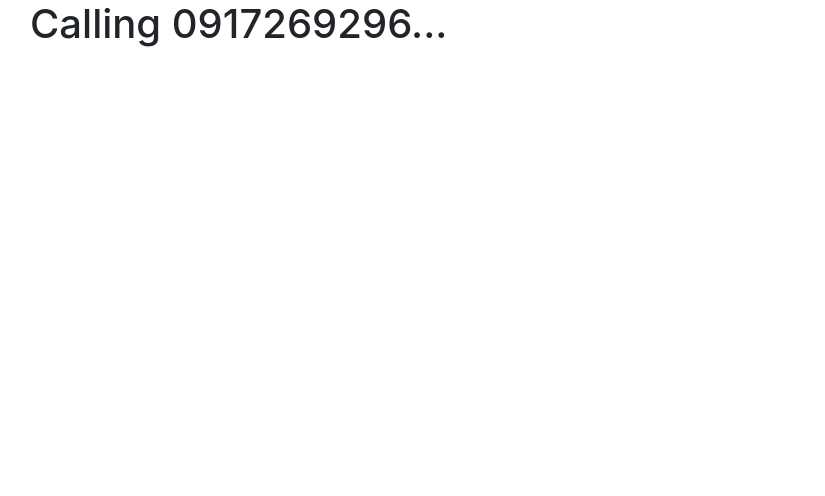
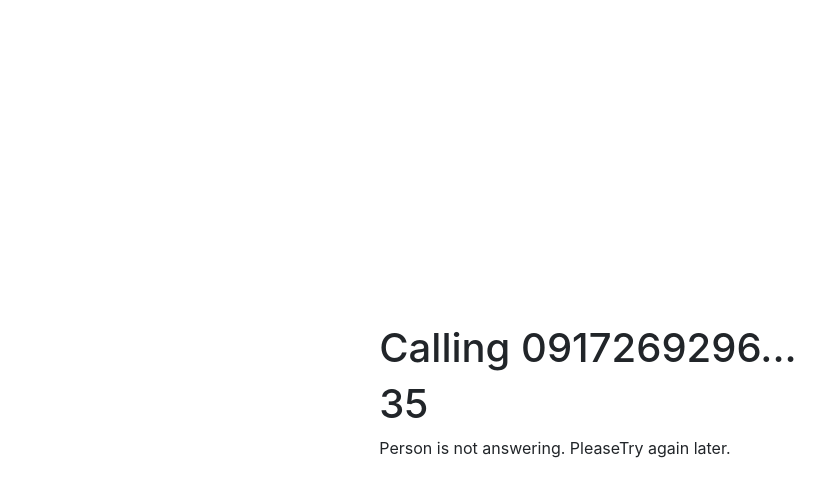
Before and after one commit to franem-98/Phone-book-frontend, a React (Create React App) app: page /calling/0917269296 in a window 1280 px wide. Shown: the top 496 px of the page, without its empty margins (52-877 px from the left). Built offline with nearby package versions, Linux system fonts and the light colour scheme.

Commit message:
Implemented second counter.

```diff
--- a/src/components/Calling.jsx
+++ b/src/components/Calling.jsx
@@ -1,14 +1,22 @@
 import React from "react";
 import { useLocation, useParams } from "react-router-dom";
+import SecondCounter from "./SecondCounter";
+
+//add seconds counter
 
 function Calling() {
   const { id } = useParams();
   const location = useLocation();
   const contact = location.state;
 
-  let contactId = contact ? contact.name : id;
+  const contactId = contact ? contact.name : id;
 
-  return <h1>Calling {contactId}...</h1>;
+  return (
+    <div className="calling-page">
+      <h1>Calling {contactId}...</h1>
+      <SecondCounter />
+    </div>
+  );
 }
 
 export default Calling;
--- a/src/components/Contacts.jsx
+++ b/src/components/Contacts.jsx
@@ -25,7 +25,7 @@ function Contacts() {
             <td>{contact.number}</td>
             <td>
               <Link
-                className="call-button"
+                className="change-on-hover"
                 to={`/calling/${contact.number}`}
                 state={contact}
               >
--- /dev/null
+++ b/src/components/SecondCounter.jsx
@@ -0,0 +1,37 @@
+import React, { useEffect, useState } from "react";
+import { useNavigate } from "react-router-dom";
+
+function SecondCounter() {
+  const [seconds, setSeconds] = useState(30);
+  const [callTimedOut, setCallTimedOut] = useState(false);
+  const navigate = useNavigate();
+
+  //const handleTimeOut = setTimeout(navigate(-1), 5000);
+
+  useEffect(() => {
+    const interval = setInterval(() => {
+      setSeconds(seconds + 1);
+    }, 1000);
+
+    if (seconds === 35) {
+      setCallTimedOut(true);
+      //handleTimeOut();
+      return clearInterval(interval);
+    }
+
+    return () => {
+      clearInterval(interval);
+      //clearTimeout(handleTimeOut);
+      setCallTimedOut(false);
+    };
+  }, [seconds]);
+
+  return (
+    <div>
+      <h1>{seconds}</h1>
+      {callTimedOut && <p>Person is not answering. PleaseTry again later.</p>}
+    </div>
+  );
+}
+
+export default SecondCounter;
--- a/src/index.css
+++ b/src/index.css
@@ -22,12 +22,12 @@ body {
 }
 
 .footer a,
-.call-button {
+.change-on-hover {
   color: black;
 }
 
 .footer a:hover,
-.call-button:hover {
+.change-on-hover:hover {
   color: #404040;
 }
 
@@ -45,6 +45,14 @@ body {
   width: 100%;
 }
 
+.calling-page {
+  position: absolute;
+  top: 50%;
+  left: 50%;
+  margin-right: -50%;
+  transform: translate(-50%, -50%);
+}
+
 code {
   font-family: source-code-pro, Menlo, Monaco, Consolas, "Courier New",
     monospace;
```
